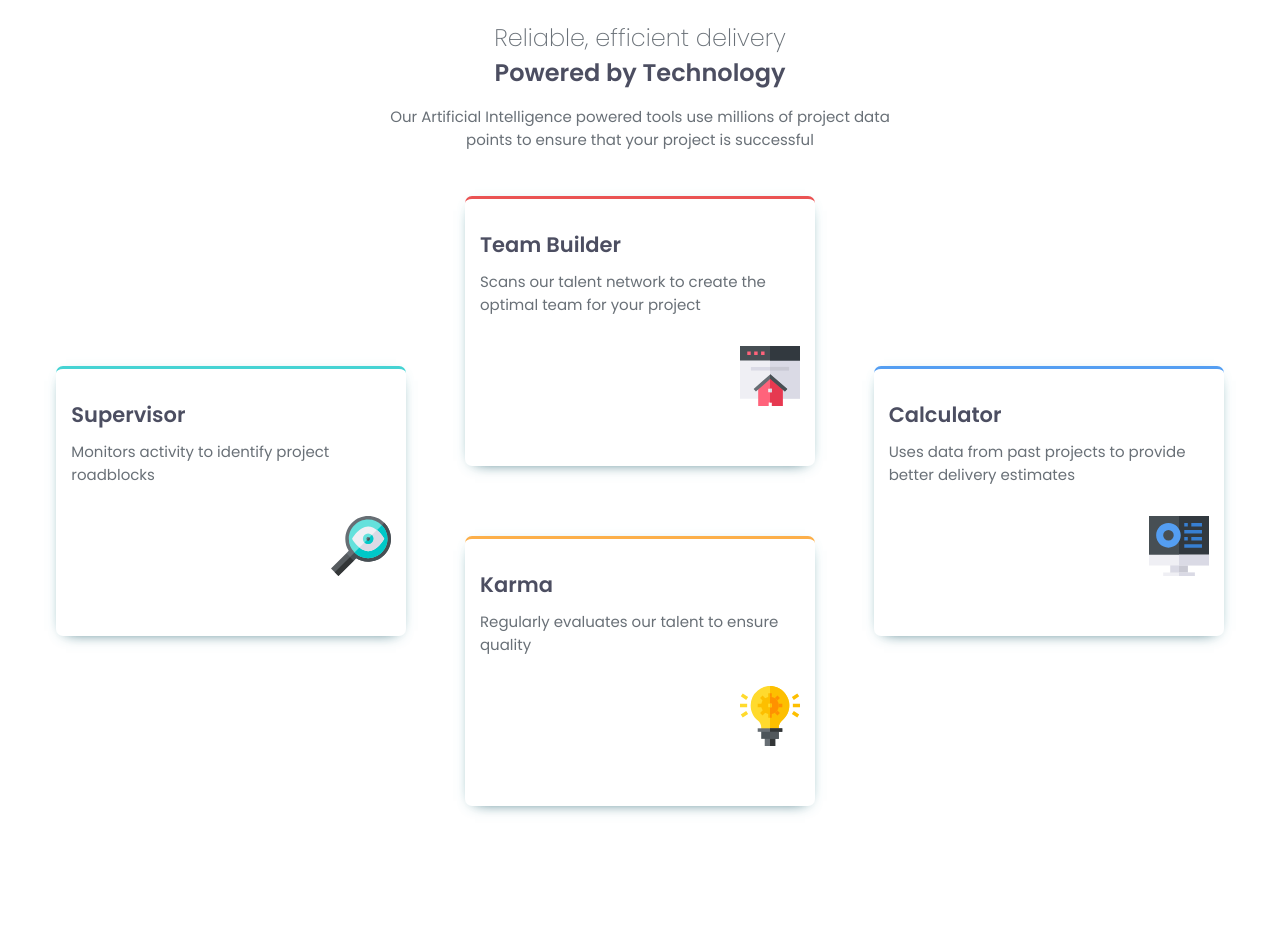
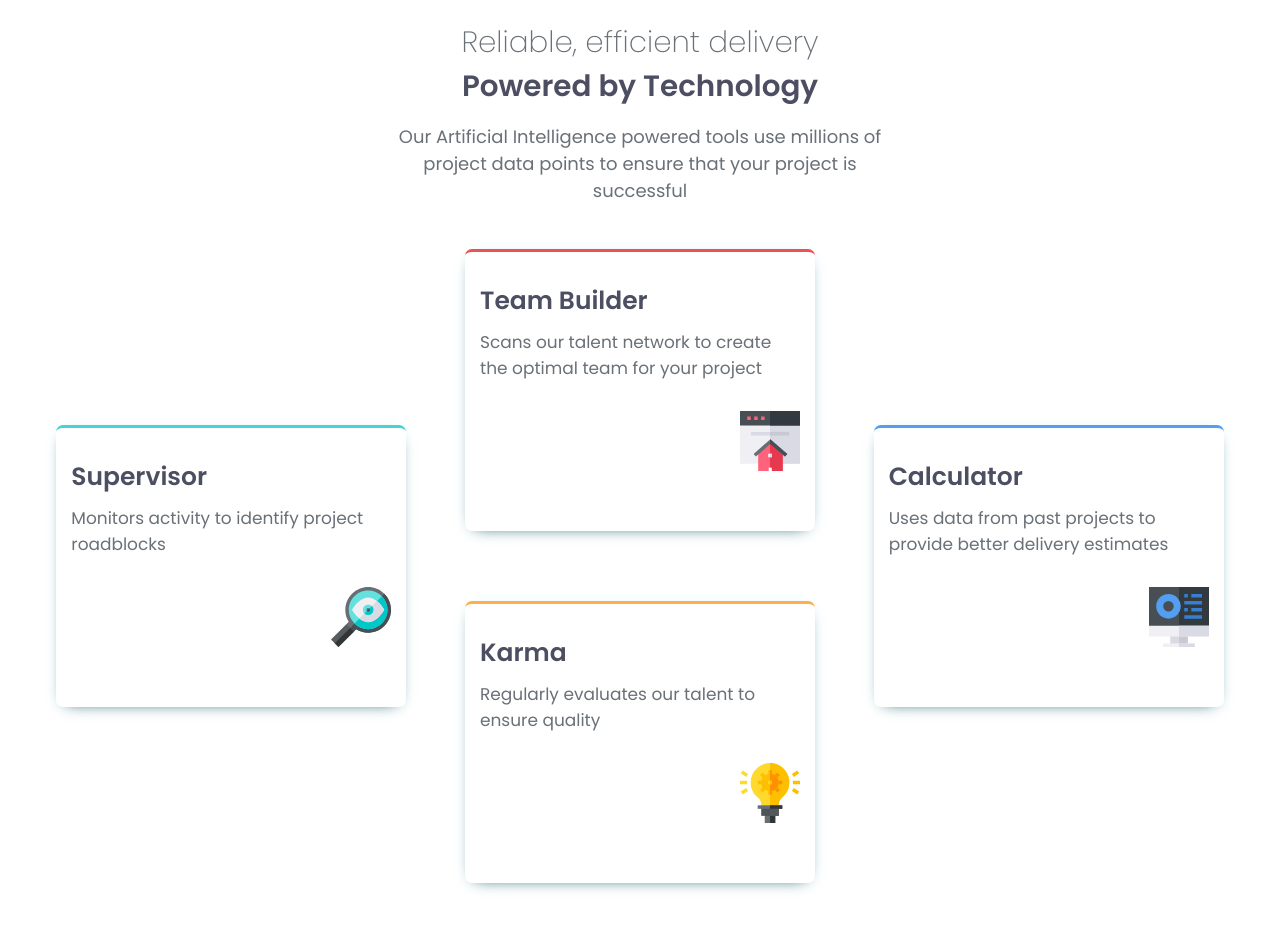
Before and after one commit to giuseppe-giannotta/Four-card-feature-section---Giuseppe-Giannotta, a plain HTML site: page index.html in a window 1280 px wide. Shown: the top 930 px of the page. Drawn offline with Linux system fonts and the light colour scheme.

Commit message:
Update index.css

```diff
--- a/index.css
+++ b/index.css
@@ -58,7 +58,7 @@ header {
 }
 h1,
 header span {
-  font-size: 2.4rem;
+  font-size: clamp(2.4rem, 0.57vi + 2.211rem, 4.598rem);
   text-align: center;
 }
 
@@ -66,7 +66,7 @@ header span {
   color: var(--grigio_scuro);
 }
 header p {
-  font-size: 1.5rem;
+  font-size: clamp(1.5rem, 0.33vi + 1.376rem, 1.8rem);
   padding: 1.5rem 0;
   text-align: center;
 }
@@ -76,13 +76,13 @@ article {
   margin: 2.5rem 0;
 }
 article h2 {
-  font-size: 2.1rem;
+  font-size: clamp(2.1rem, 0.44vi + 1.934rem, 2.5rem);
   color: var(--grigio_scuro);
   font-weight: 600;
   margin-bottom: 1rem;
 }
 article span {
-  font-size: 1.5rem;
+  font-size: clamp(1.5rem, 0.22vi + 1.417rem, 1.7rem);
 }
 
 .card {
```
